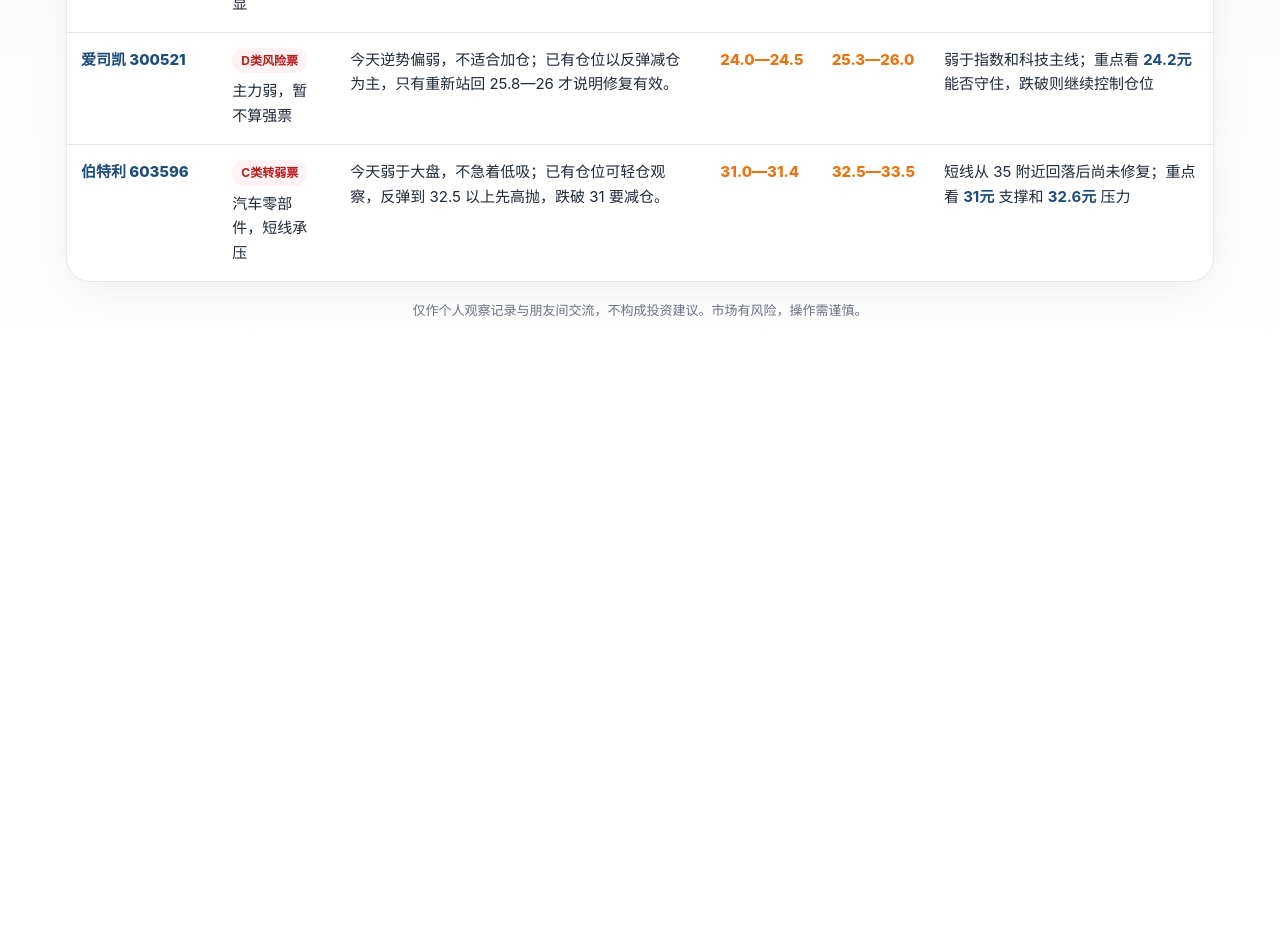
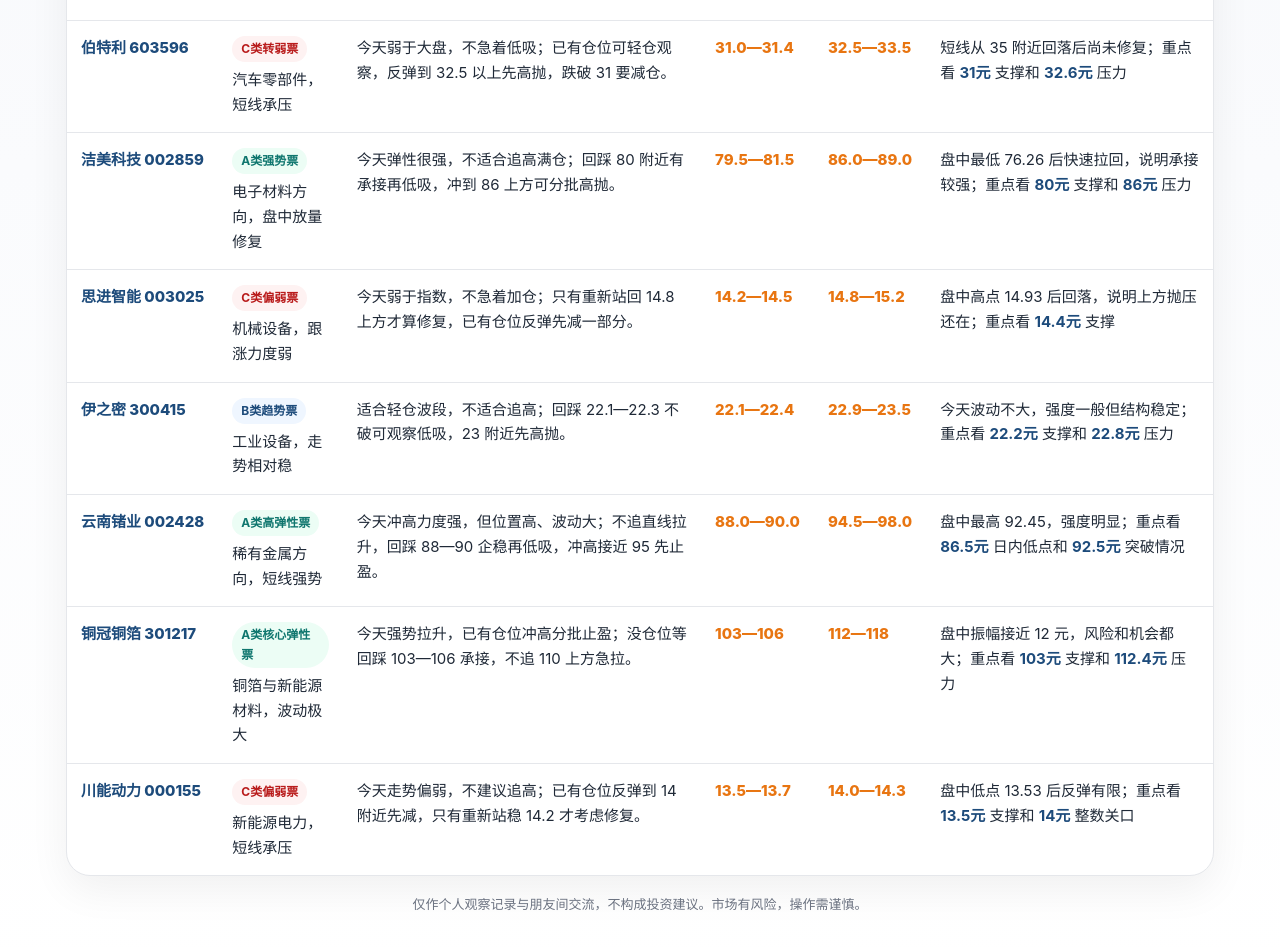
Before and after one commit to Hewning/stock-share, a plain HTML site: page index.html in a window 1280 px wide. Shown: the part 1820-2768 px from the top of the page. Before the commit the page ends 2202 px from the top, so only its background shows below. Drawn offline with Linux system fonts and the light colour scheme.

Commit message:
Add new stocks to watch list

```diff
--- a/index.html
+++ b/index.html
@@ -453,11 +453,11 @@
       <div class="summary">
         <div class="summary-card focus">
           <strong>重点盯盘</strong>
-          <p>盛合晶微、沪硅产业、上海贝岭、苏试试验。</p>
+          <p>盛合晶微、洁美科技、云南锗业、铜冠铜箔。</p>
         </div>
         <div class="summary-card risk">
           <strong>风险控制</strong>
-          <p>爱司凯、铜牛信息、硕贝德、伯特利需优先控制仓位。</p>
+          <p>爱司凯、思进智能、川能动力、伯特利需优先控制仓位。</p>
         </div>
       </div>
     </section>
@@ -613,6 +613,60 @@
             <td data-label="高抛价"><span class="price">32.5—33.5</span></td>
             <td data-label="其他关注重点">短线从 35 附近回落后尚未修复；重点看 <span class="note">31元</span> 支撑和 <span class="note">32.6元</span> 压力</td>
           </tr>
+
+          <tr>
+            <td data-label="股票名称和代码"><span class="stock-name">洁美科技 002859</span></td>
+            <td data-label="分类"><span class="tag tag-core">A类强势票</span><br>电子材料方向，盘中放量修复</td>
+            <td data-label="当日操作策略">今天弹性很强，不适合追高满仓；回踩 80 附近有承接再低吸，冲到 86 上方可分批高抛。</td>
+            <td data-label="低吸价"><span class="price">79.5—81.5</span></td>
+            <td data-label="高抛价"><span class="price">86.0—89.0</span></td>
+            <td data-label="其他关注重点">盘中最低 76.26 后快速拉回，说明承接较强；重点看 <span class="note">80元</span> 支撑和 <span class="note">86元</span> 压力</td>
+          </tr>
+
+          <tr>
+            <td data-label="股票名称和代码"><span class="stock-name">思进智能 003025</span></td>
+            <td data-label="分类"><span class="tag tag-risk">C类偏弱票</span><br>机械设备，跟涨力度弱</td>
+            <td data-label="当日操作策略">今天弱于指数，不急着加仓；只有重新站回 14.8 上方才算修复，已有仓位反弹先减一部分。</td>
+            <td data-label="低吸价"><span class="price">14.2—14.5</span></td>
+            <td data-label="高抛价"><span class="price">14.8—15.2</span></td>
+            <td data-label="其他关注重点">盘中高点 14.93 后回落，说明上方抛压还在；重点看 <span class="note">14.4元</span> 支撑</td>
+          </tr>
+
+          <tr>
+            <td data-label="股票名称和代码"><span class="stock-name">伊之密 300415</span></td>
+            <td data-label="分类"><span class="tag tag-normal">B类趋势票</span><br>工业设备，走势相对稳</td>
+            <td data-label="当日操作策略">适合轻仓波段，不适合追高；回踩 22.1—22.3 不破可观察低吸，23 附近先高抛。</td>
+            <td data-label="低吸价"><span class="price">22.1—22.4</span></td>
+            <td data-label="高抛价"><span class="price">22.9—23.5</span></td>
+            <td data-label="其他关注重点">今天波动不大，强度一般但结构稳定；重点看 <span class="note">22.2元</span> 支撑和 <span class="note">22.8元</span> 压力</td>
+          </tr>
+
+          <tr>
+            <td data-label="股票名称和代码"><span class="stock-name">云南锗业 002428</span></td>
+            <td data-label="分类"><span class="tag tag-core">A类高弹性票</span><br>稀有金属方向，短线强势</td>
+            <td data-label="当日操作策略">今天冲高力度强，但位置高、波动大；不追直线拉升，回踩 88—90 企稳再低吸，冲高接近 95 先止盈。</td>
+            <td data-label="低吸价"><span class="price">88.0—90.0</span></td>
+            <td data-label="高抛价"><span class="price">94.5—98.0</span></td>
+            <td data-label="其他关注重点">盘中最高 92.45，强度明显；重点看 <span class="note">86.5元</span> 日内低点和 <span class="note">92.5元</span> 突破情况</td>
+          </tr>
+
+          <tr>
+            <td data-label="股票名称和代码"><span class="stock-name">铜冠铜箔 301217</span></td>
+            <td data-label="分类"><span class="tag tag-core">A类核心弹性票</span><br>铜箔与新能源材料，波动极大</td>
+            <td data-label="当日操作策略">今天强势拉升，已有仓位冲高分批止盈；没仓位等回踩 103—106 承接，不追 110 上方急拉。</td>
+            <td data-label="低吸价"><span class="price">103—106</span></td>
+            <td data-label="高抛价"><span class="price">112—118</span></td>
+            <td data-label="其他关注重点">盘中振幅接近 12 元，风险和机会都大；重点看 <span class="note">103元</span> 支撑和 <span class="note">112.4元</span> 压力</td>
+          </tr>
+
+          <tr>
+            <td data-label="股票名称和代码"><span class="stock-name">川能动力 000155</span></td>
+            <td data-label="分类"><span class="tag tag-risk">C类偏弱票</span><br>新能源电力，短线承压</td>
+            <td data-label="当日操作策略">今天走势偏弱，不建议追高；已有仓位反弹到 14 附近先减，只有重新站稳 14.2 才考虑修复。</td>
+            <td data-label="低吸价"><span class="price">13.5—13.7</span></td>
+            <td data-label="高抛价"><span class="price">14.0—14.3</span></td>
+            <td data-label="其他关注重点">盘中低点 13.53 后反弹有限；重点看 <span class="note">13.5元</span> 支撑和 <span class="note">14元</span> 整数关口</td>
+          </tr>
         </tbody>
       </table>
     </section>
```
